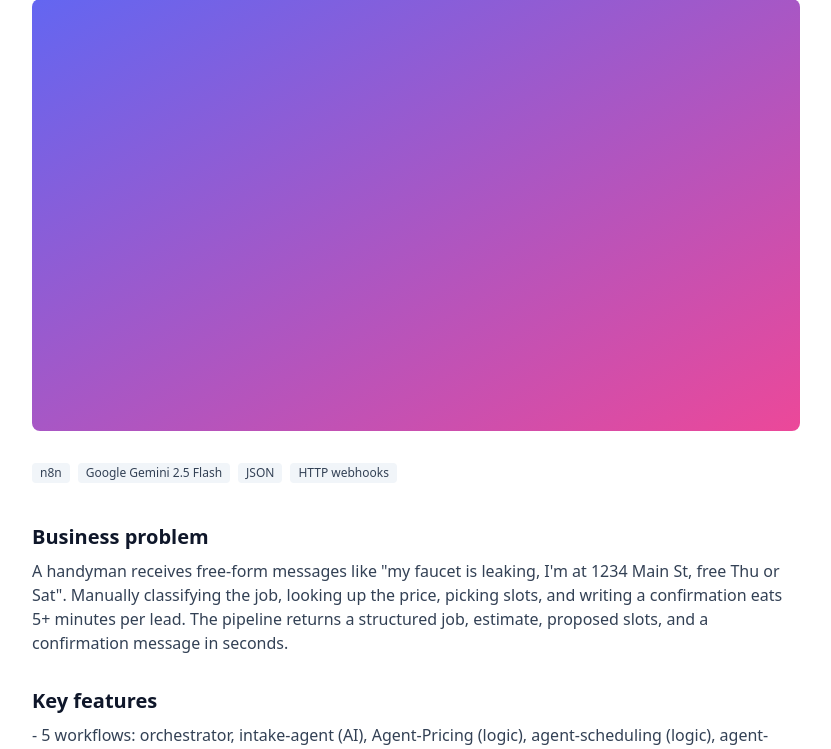
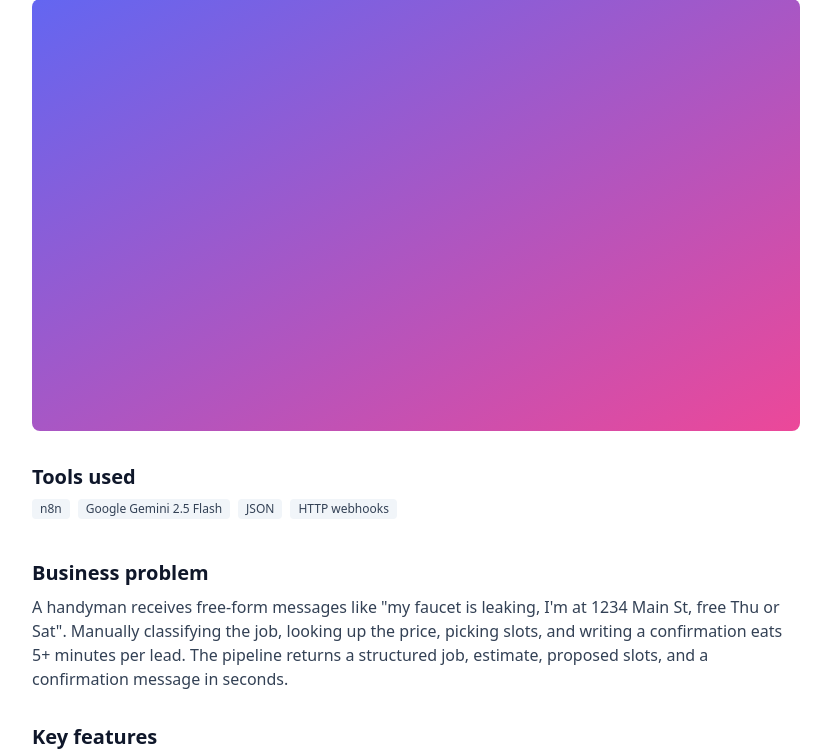
Before and after one commit to berdyshevol/portfolio-project, a Django app: page /projects/n8n-agent-workflow/ in a window 1280 px wide. Shown: the part 328-1077 px from the top of the page, without its empty margins (48-879 px from the left). Run offline with Django 5.2, Linux system fonts and the light colour scheme; data comes from the database, SQL or seed files in the repository; some libraries are stand-ins or nearby versions.

Commit message:
feat(projects): add 'Tools used' heading on detail page

```diff
--- a/projects/templates/projects/detail.html
+++ b/projects/templates/projects/detail.html
@@ -16,10 +16,13 @@
   <div class="mt-6 aspect-video w-full rounded-lg bg-gradient-to-br from-indigo-500 to-pink-500"></div>
   {% endif %}
 
-  <div class="mt-8 flex flex-wrap gap-2">
-    {% for tool in project.tool_chips %}
-    <span class="rounded bg-slate-100 px-2 py-0.5 text-xs text-slate-700 dark:bg-slate-800 dark:text-slate-300">{{ tool }}</span>
-    {% endfor %}
+  <div class="mt-8">
+    <h2 class="text-xl font-semibold">Tools used</h2>
+    <div class="mt-2 flex flex-wrap gap-2">
+      {% for tool in project.tool_chips %}
+      <span class="rounded bg-slate-100 px-2 py-0.5 text-xs text-slate-700 dark:bg-slate-800 dark:text-slate-300">{{ tool }}</span>
+      {% endfor %}
+    </div>
   </div>
 
   <section class="mt-10 space-y-8">
```
